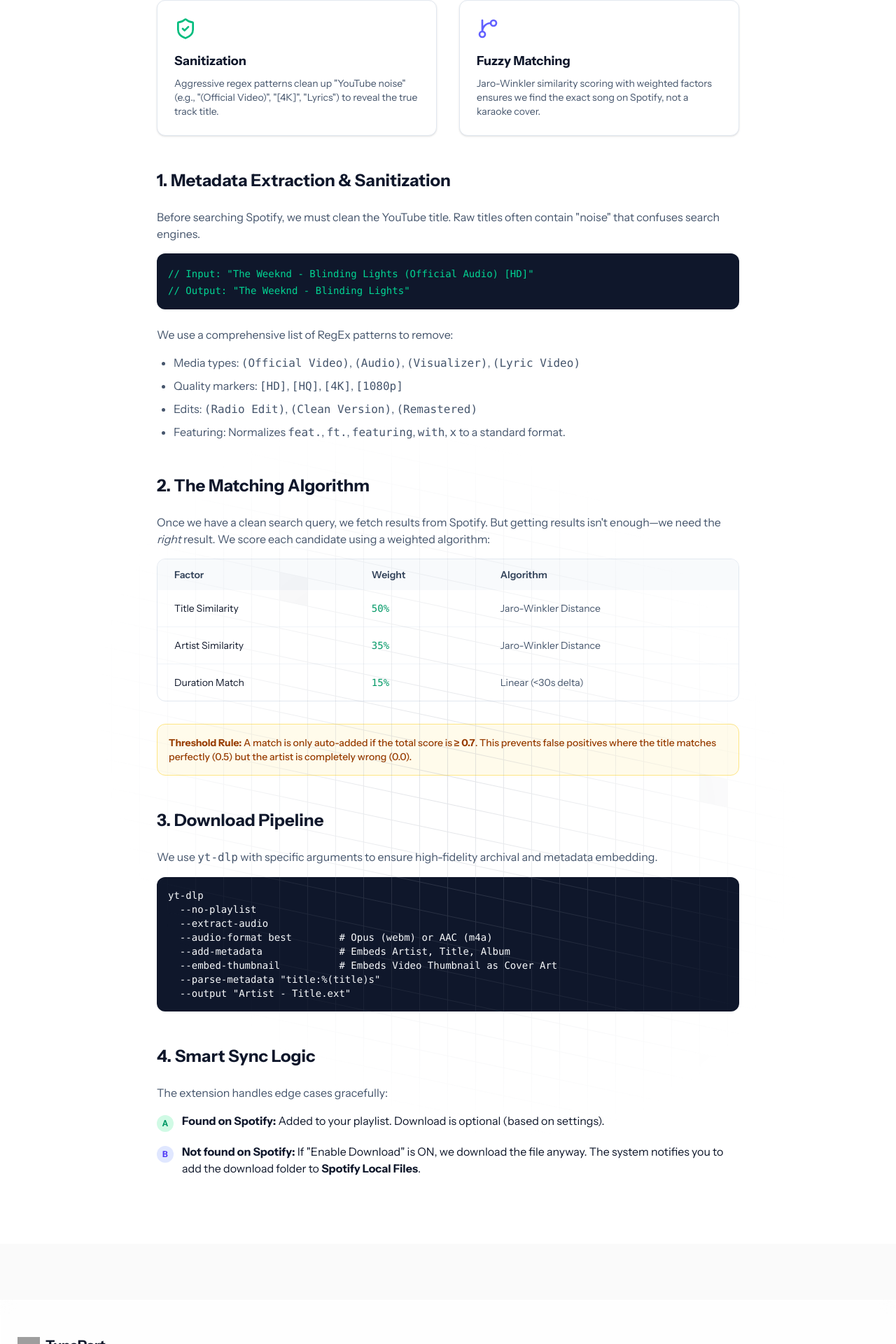
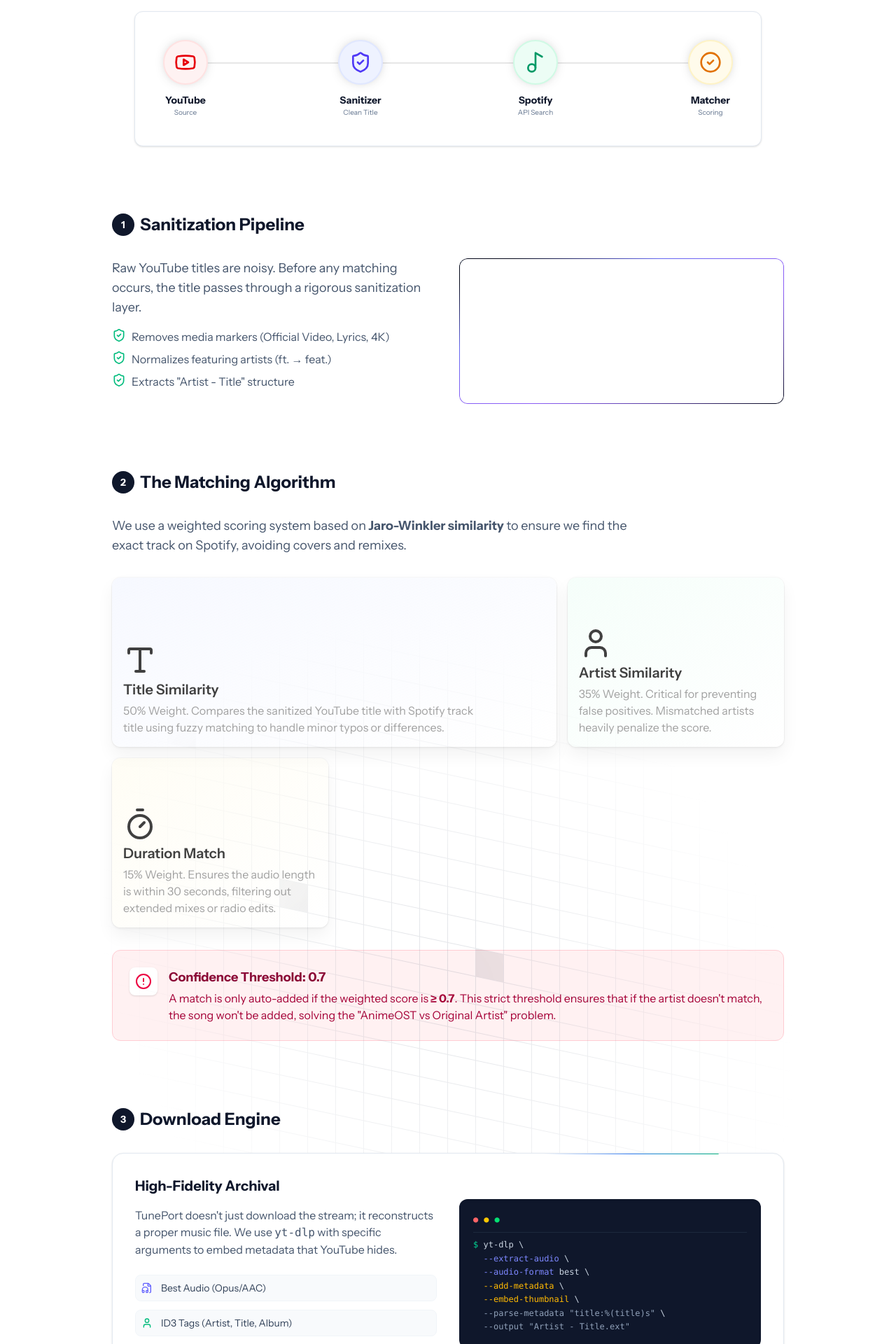
Before and after one commit to Microck/tuneport, a Next.js app in the folder website/: page /docs/how-it-works in a window 1280 px wide. Shown: the part 429-2349 px from the top of the page at 70% size. Built offline with nearby package versions, Linux system fonts and the light colour scheme; grey boxes are pictures that could not be loaded.

Commit message:
docs: add animated process flow diagram

```diff
--- a/website/src/app/docs/how-it-works/page.tsx
+++ b/website/src/app/docs/how-it-works/page.tsx
@@ -1,9 +1,13 @@
 import { Metadata } from "next";
 import Link from "next/link";
-import { ArrowLeft, Code2, GitBranch, Database, ShieldCheck, Terminal } from "lucide-react";
+import { ArrowLeft, Code2, GitBranch, ShieldCheck, Timer, Type, User, AlertCircle, FileAudio, Settings } from "lucide-react";
 import { Button } from "@/components/ui/button";
 import { AnimatedGridPattern } from "@/components/ui/animated-grid-pattern";
 import { TextAnimate } from "@/components/ui/text-animate";
+import { BentoGrid, BentoCard } from "@/components/ui/bento-grid";
+import { ShineBorder } from "@/components/ui/shine-border";
+import { BorderBeam } from "@/components/ui/border-beam";
+import { MatchingFlowDiagram } from "@/components/diagrams/matching-flow";
 import { cn } from "@/lib/utils";
 
 export const metadata: Metadata = {
@@ -25,7 +29,7 @@
         )}
       />
 
-      <div className="container mx-auto max-w-4xl px-4 sm:px-6 lg:px-8">
+      <div className="container mx-auto max-w-5xl px-4 sm:px-6 lg:px-8">
         <div className="mb-12">
           <Link href="/docs">
             <Button variant="ghost" className="gap-2 pl-0 text-slate-600 hover:bg-transparent hover:text-emerald-600">
@@ -35,7 +39,7 @@
           </Link>
         </div>
 
-        <div className="relative mb-16 text-center">
+        <div className="relative mb-20 text-center">
           <div className="inline-flex items-center rounded-full border border-indigo-200 bg-indigo-50 px-3 py-1 text-sm font-medium text-indigo-800 backdrop-blur-md mb-6">
             <Code2 className="h-4 w-4 mr-2" />
             System Internals
@@ -50,128 +54,164 @@
           </p>
         </div>
 
-        <div className="prose prose-slate lg:prose-lg max-w-none">
+        <div className="mb-24">
+          <MatchingFlowDiagram />
+        </div>
 
-          <div className="grid gap-8 md:grid-cols-2 mb-12 not-prose">
-            <div className="rounded-xl border border-slate-200 bg-white p-6 shadow-sm">
-              <ShieldCheck className="h-8 w-8 text-emerald-500 mb-4" />
-              <h3 className="text-lg font-bold text-slate-900 mb-2">Sanitization</h3>
-              <p className="text-slate-600 text-sm">
-                Aggressive regex patterns clean up "YouTube noise" (e.g., "(Official Video)", "[4K]", "Lyrics") to reveal the true track title.
+        <div className="mb-24">
+          <h2 className="text-2xl font-bold text-slate-900 mb-8 flex items-center gap-2">
+            <span className="flex items-center justify-center w-8 h-8 rounded-full bg-slate-900 text-white text-sm font-bold">1</span>
+            Sanitization Pipeline
+          </h2>
+
+          <div className="grid gap-8 lg:grid-cols-2">
+            <div className="prose prose-slate">
+              <p className="text-slate-600 text-lg mb-4">
+                Raw YouTube titles are noisy. Before any matching occurs, the title passes through a rigorous sanitization layer.
               </p>
+              <ul className="space-y-2 text-slate-600">
+                <li className="flex gap-2">
+                  <ShieldCheck className="h-5 w-5 text-emerald-500 flex-shrink-0" />
+                  <span>Removes media markers (Official Video, Lyrics, 4K)</span>
+                </li>
+                <li className="flex gap-2">
+                  <ShieldCheck className="h-5 w-5 text-emerald-500 flex-shrink-0" />
+                  <span>Normalizes featuring artists (ft. → feat.)</span>
+                </li>
+                <li className="flex gap-2">
+                  <ShieldCheck className="h-5 w-5 text-emerald-500 flex-shrink-0" />
+                  <span>Extracts "Artist - Title" structure</span>
+                </li>
+              </ul>
             </div>
-            <div className="rounded-xl border border-slate-200 bg-white p-6 shadow-sm">
-              <GitBranch className="h-8 w-8 text-indigo-500 mb-4" />
-              <h3 className="text-lg font-bold text-slate-900 mb-2">Fuzzy Matching</h3>
-              <p className="text-slate-600 text-sm">
-                Jaro-Winkler similarity scoring with weighted factors ensures we find the exact song on Spotify, not a karaoke cover.
-              </p>
+
+            <ShineBorder shineColor={["#6366f1", "#8b5cf6"]} className="relative overflow-hidden rounded-xl bg-slate-950 p-6 text-slate-50 shadow-xl">
+              <div className="font-mono text-sm space-y-4">
+                <div>
+                  <div className="text-slate-500 mb-1 text-xs uppercase tracking-wider">Input</div>
+                  <div className="text-red-300">"The Weeknd - Blinding Lights (Official Audio) [HD]"</div>
+                </div>
+                <div className="h-px bg-slate-800" />
+                <div>
+                  <div className="text-slate-500 mb-1 text-xs uppercase tracking-wider">Sanitized Output</div>
+                  <div className="text-emerald-300">"The Weeknd - Blinding Lights"</div>
+                </div>
+                <div className="h-px bg-slate-800" />
+                <div>
+                  <div className="text-slate-500 mb-1 text-xs uppercase tracking-wider">Extracted Metadata</div>
+                  <div className="text-indigo-300">
+                    Artist: "The Weeknd"<br/>
+                    Title: "Blinding Lights"
+                  </div>
+                </div>
+              </div>
+            </ShineBorder>
+          </div>
+        </div>
+
+        <div className="mb-24">
+          <h2 className="text-2xl font-bold text-slate-900 mb-8 flex items-center gap-2">
+            <span className="flex items-center justify-center w-8 h-8 rounded-full bg-slate-900 text-white text-sm font-bold">2</span>
+            The Matching Algorithm
+          </h2>
+          <p className="text-slate-600 text-lg mb-8 max-w-3xl">
+            We use a weighted scoring system based on <strong>Jaro-Winkler similarity</strong> to ensure we find the exact track on Spotify, avoiding covers and remixes.
+          </p>
+
+          <BentoGrid className="grid-rows-1 md:grid-rows-2 h-[500px]">
+            <BentoCard
+              name="Title Similarity"
+              className="md:col-span-2"
+              Icon={Type}
+              description="50% Weight. Compares the sanitized YouTube title with Spotify track title using fuzzy matching to handle minor typos or differences."
+              href="#"
+              cta="Core Metric"
+              background={<div className="absolute inset-0 bg-gradient-to-br from-indigo-50 to-transparent opacity-50" />}
+            />
+            <BentoCard
+              name="Artist Similarity"
+              className="md:col-span-1"
+              Icon={User}
+              description="35% Weight. Critical for preventing false positives. Mismatched artists heavily penalize the score."
+              href="#"
+              cta="Safety Check"
+              background={<div className="absolute inset-0 bg-gradient-to-br from-emerald-50 to-transparent opacity-50" />}
+            />
+            <BentoCard
+              name="Duration Match"
+              className="md:col-span-1"
+              Icon={Timer}
+              description="15% Weight. Ensures the audio length is within 30 seconds, filtering out extended mixes or radio edits."
+              href="#"
+              cta="Validation"
+              background={<div className="absolute inset-0 bg-gradient-to-br from-amber-50 to-transparent opacity-50" />}
+            />
+          </BentoGrid>
+
+          <div className="mt-8 rounded-xl border border-rose-200 bg-rose-50 p-6">
+            <div className="flex items-start gap-4">
+              <div className="p-2 bg-white rounded-lg shadow-sm">
+                <AlertCircle className="h-6 w-6 text-rose-600" />
+              </div>
+              <div>
+                <h3 className="text-lg font-bold text-rose-900 mb-1">Confidence Threshold: 0.7</h3>
+                <p className="text-rose-800">
+                  A match is only auto-added if the weighted score is <strong>&ge; 0.7</strong>. This strict threshold ensures that if the artist doesn't match, the song won't be added, solving the "AnimeOST vs Original Artist" problem.
+                </p>
+              </div>
             </div>
           </div>
+        </div>
 
-          <h2 className="flex items-center gap-2 text-2xl font-bold text-slate-900 mt-12 mb-6">
-            1. Metadata Extraction & Sanitization
+        <div className="mb-24">
+          <h2 className="text-2xl font-bold text-slate-900 mb-8 flex items-center gap-2">
+            <span className="flex items-center justify-center w-8 h-8 rounded-full bg-slate-900 text-white text-sm font-bold">3</span>
+            Download Engine
           </h2>
-          <p className="text-slate-600 mb-4">
-            Before searching Spotify, we must clean the YouTube title. Raw titles often contain "noise" that confuses search engines.
-          </p>
-          <div className="bg-slate-900 rounded-xl p-4 mb-6 overflow-x-auto">
-            <code className="text-sm font-mono text-emerald-400">
-              // Input: "The Weeknd - Blinding Lights (Official Audio) [HD]"<br/>
-              // Output: "The Weeknd - Blinding Lights"
-            </code>
+
+          <div className="relative overflow-hidden rounded-2xl border border-slate-200 bg-white p-8 shadow-sm">
+            <BorderBeam size={250} duration={12} delay={9} borderWidth={1.5} colorFrom="#10B981" colorTo="#3B82F6" />
+
+            <div className="grid gap-8 md:grid-cols-2 items-center">
+              <div>
+                <h3 className="text-xl font-bold text-slate-900 mb-4">High-Fidelity Archival</h3>
+                <p className="text-slate-600 mb-6">
+                  TunePort doesn't just download the stream; it reconstructs a proper music file. We use <code>yt-dlp</code> with specific arguments to embed metadata that YouTube hides.
+                </p>
+                <div className="space-y-3">
+                  <div className="flex items-center gap-3 text-sm text-slate-700 bg-slate-50 p-2 rounded-lg border border-slate-100">
+                    <FileAudio className="h-4 w-4 text-indigo-500" />
+                    <span>Best Audio (Opus/AAC)</span>
+                  </div>
+                  <div className="flex items-center gap-3 text-sm text-slate-700 bg-slate-50 p-2 rounded-lg border border-slate-100">
+                    <User className="h-4 w-4 text-emerald-500" />
+                    <span>ID3 Tags (Artist, Title, Album)</span>
+                  </div>
+                  <div className="flex items-center gap-3 text-sm text-slate-700 bg-slate-50 p-2 rounded-lg border border-slate-100">
+                    <Settings className="h-4 w-4 text-amber-500" />
+                    <span>Embedded Thumbnail Art</span>
+                  </div>
+                </div>
+              </div>
+
+              <div className="bg-slate-900 rounded-xl p-5 font-mono text-xs text-slate-300 leading-relaxed shadow-inner">
+                <div className="flex gap-2 mb-2 border-b border-slate-800 pb-2">
+                  <span className="text-red-400">●</span>
+                  <span className="text-yellow-400">●</span>
+                  <span className="text-green-400">●</span>
+                </div>
+                <span className="text-emerald-400">$</span> yt-dlp \<br/>
+                &nbsp;&nbsp;<span className="text-indigo-400">--extract-audio</span> \<br/>
+                &nbsp;&nbsp;<span className="text-indigo-400">--audio-format</span> best \<br/>
+                &nbsp;&nbsp;<span className="text-amber-400">--add-metadata</span> \<br/>
+                &nbsp;&nbsp;<span className="text-amber-400">--embed-thumbnail</span> \<br/>
+                &nbsp;&nbsp;<span className="text-slate-400">--parse-metadata "title:%(title)s"</span> \<br/>
+                &nbsp;&nbsp;<span className="text-slate-400">--output "Artist - Title.ext"</span>
+              </div>
+            </div>
           </div>
-          <p className="text-slate-600 mb-4">
-            We use a comprehensive list of RegEx patterns to remove:
-          </p>
-          <ul className="list-disc pl-6 mb-8 text-slate-600 space-y-2">
-            <li>Media types: <code>(Official Video)</code>, <code>(Audio)</code>, <code>(Visualizer)</code>, <code>(Lyric Video)</code></li>
-            <li>Quality markers: <code>[HD]</code>, <code>[HQ]</code>, <code>[4K]</code>, <code>[1080p]</code></li>
-            <li>Edits: <code>(Radio Edit)</code>, <code>(Clean Version)</code>, <code>(Remastered)</code></li>
-            <li>Featuring: Normalizes <code>feat.</code>, <code>ft.</code>, <code>featuring</code>, <code>with</code>, <code>x</code> to a standard format.</li>
-          </ul>
+        </div>
 
-          <h2 className="flex items-center gap-2 text-2xl font-bold text-slate-900 mt-12 mb-6">
-            2. The Matching Algorithm
-          </h2>
-          <p className="text-slate-600 mb-4">
-            Once we have a clean search query, we fetch results from Spotify. But getting results isn't enough—we need the <em>right</em> result. We score each candidate using a weighted algorithm:
-          </p>
-
-          <div className="bg-white border border-slate-200 rounded-xl overflow-hidden mb-8">
-            <table className="w-full text-left text-sm">
-              <thead className="bg-slate-50 text-slate-700">
-                <tr>
-                  <th className="px-6 py-3 font-semibold">Factor</th>
-                  <th className="px-6 py-3 font-semibold">Weight</th>
-                  <th className="px-6 py-3 font-semibold">Algorithm</th>
-                </tr>
-              </thead>
-              <tbody className="divide-y divide-slate-100">
-                <tr>
-                  <td className="px-6 py-4">Title Similarity</td>
-                  <td className="px-6 py-4 font-mono text-emerald-600">50%</td>
-                  <td className="px-6 py-4 text-slate-600">Jaro-Winkler Distance</td>
-                </tr>
-                <tr>
-                  <td className="px-6 py-4">Artist Similarity</td>
-                  <td className="px-6 py-4 font-mono text-emerald-600">35%</td>
-                  <td className="px-6 py-4 text-slate-600">Jaro-Winkler Distance</td>
-                </tr>
-                <tr>
-                  <td className="px-6 py-4">Duration Match</td>
-                  <td className="px-6 py-4 font-mono text-emerald-600">15%</td>
-                  <td className="px-6 py-4 text-slate-600">Linear (&lt;30s delta)</td>
-                </tr>
-              </tbody>
-            </table>
-          </div>
-
-          <div className="bg-amber-50 border border-amber-200 rounded-xl p-4 mb-8">
-            <p className="text-amber-800 text-sm font-medium">
-              <strong>Threshold Rule:</strong> A match is only auto-added if the total score is <strong>&ge; 0.7</strong>. This prevents false positives where the title matches perfectly (0.5) but the artist is completely wrong (0.0).
-            </p>
-          </div>
-
-          <h2 className="flex items-center gap-2 text-2xl font-bold text-slate-900 mt-12 mb-6">
-            3. Download Pipeline
-          </h2>
-          <p className="text-slate-600 mb-4">
-            We use <code>yt-dlp</code> with specific arguments to ensure high-fidelity archival and metadata embedding.
-          </p>
-          <div className="bg-slate-900 text-slate-50 p-4 rounded-xl overflow-x-auto text-sm font-mono mb-8">
-            <pre><code>{`yt-dlp
-  --no-playlist
-  --extract-audio
-  --audio-format best        # Opus (webm) or AAC (m4a)
-  --add-metadata             # Embeds Artist, Title, Album
-  --embed-thumbnail          # Embeds Video Thumbnail as Cover Art
-  --parse-metadata "title:%(title)s"
-  --output "Artist - Title.ext"`}</code></pre>
-          </div>
-
-          <h2 className="flex items-center gap-2 text-2xl font-bold text-slate-900 mt-12 mb-6">
-            4. Smart Sync Logic
-          </h2>
-          <p className="text-slate-600 mb-4">
-            The extension handles edge cases gracefully:
-          </p>
-          <ul className="space-y-4">
-            <li className="flex gap-3">
-              <div className="mt-1 min-w-6 h-6 rounded-full bg-emerald-100 flex items-center justify-center text-emerald-600 text-xs font-bold">A</div>
-              <div>
-                <strong className="text-slate-900">Found on Spotify:</strong> Added to your playlist. Download is optional (based on settings).
-              </div>
-            </li>
-            <li className="flex gap-3">
-              <div className="mt-1 min-w-6 h-6 rounded-full bg-indigo-100 flex items-center justify-center text-indigo-600 text-xs font-bold">B</div>
-              <div>
-                <strong className="text-slate-900">Not found on Spotify:</strong> If "Enable Download" is ON, we download the file anyway. The system notifies you to add the download folder to <strong>Spotify Local Files</strong>.
-              </div>
-            </li>
-          </ul>
-
-        </div>
       </div>
     </div>
   );
--- /dev/null
+++ b/website/src/components/diagrams/matching-flow.tsx
@@ -0,0 +1,104 @@
+"use client";
+
+import React, { useRef } from "react";
+import { AnimatedBeam } from "@/components/ui/animated-beam";
+import { Youtube, ShieldCheck, Music2, CheckCircle2 } from "lucide-react";
+import { cn } from "@/lib/utils";
+
+const Circle = React.forwardRef<HTMLDivElement, { className?: string; children?: React.ReactNode }>(
+  ({ className, children }, ref) => {
+    return (
+      <div
+        ref={ref}
+        className={cn(
+          "z-10 flex h-16 w-16 items-center justify-center rounded-full border-2 bg-white p-3 shadow-[0_0_20px_-12px_rgba(0,0,0,0.8)]",
+          className,
+        )}
+      >
+        {children}
+      </div>
+    );
+  },
+);
+
+Circle.displayName = "Circle";
+
+export function MatchingFlowDiagram() {
+  const containerRef = useRef<HTMLDivElement>(null);
+  const div1Ref = useRef<HTMLDivElement>(null);
+  const div2Ref = useRef<HTMLDivElement>(null);
+  const div3Ref = useRef<HTMLDivElement>(null);
+  const div4Ref = useRef<HTMLDivElement>(null);
+
+  return (
+    <div
+      className="relative flex w-full max-w-4xl mx-auto items-center justify-center overflow-hidden rounded-xl border border-slate-200 bg-white p-10 md:shadow-sm"
+      ref={containerRef}
+    >
+      <div className="flex h-full w-full flex-row items-center justify-between gap-4 md:gap-10">
+
+        <div className="flex flex-col items-center gap-3 z-10">
+           <Circle ref={div1Ref} className="border-red-100 bg-red-50 text-red-600">
+             <Youtube className="h-8 w-8" />
+           </Circle>
+           <div className="text-center">
+             <div className="text-sm font-bold text-slate-900">YouTube</div>
+             <div className="text-[10px] text-slate-500">Source</div>
+           </div>
+        </div>
+
+        <div className="flex flex-col items-center gap-3 z-10">
+           <Circle ref={div2Ref} className="border-indigo-100 bg-indigo-50 text-indigo-600">
+             <ShieldCheck className="h-8 w-8" />
+           </Circle>
+           <div className="text-center">
+             <div className="text-sm font-bold text-slate-900">Sanitizer</div>
+             <div className="text-[10px] text-slate-500">Clean Title</div>
+           </div>
+        </div>
+
+        <div className="flex flex-col items-center gap-3 z-10">
+           <Circle ref={div3Ref} className="border-emerald-100 bg-emerald-50 text-emerald-600">
+             <Music2 className="h-8 w-8" />
+           </Circle>
+           <div className="text-center">
+             <div className="text-sm font-bold text-slate-900">Spotify</div>
+             <div className="text-[10px] text-slate-500">API Search</div>
+           </div>
+        </div>
+
+        <div className="flex flex-col items-center gap-3 z-10">
+           <Circle ref={div4Ref} className="border-amber-100 bg-amber-50 text-amber-600">
+             <CheckCircle2 className="h-8 w-8" />
+           </Circle>
+           <div className="text-center">
+             <div className="text-sm font-bold text-slate-900">Matcher</div>
+             <div className="text-[10px] text-slate-500">Scoring</div>
+           </div>
+        </div>
+
+      </div>
+
+      <AnimatedBeam
+        containerRef={containerRef}
+        fromRef={div1Ref}
+        toRef={div2Ref}
+        duration={3}
+      />
+      <AnimatedBeam
+        containerRef={containerRef}
+        fromRef={div2Ref}
+        toRef={div3Ref}
+        duration={3}
+        delay={1.5}
+      />
+      <AnimatedBeam
+        containerRef={containerRef}
+        fromRef={div3Ref}
+        toRef={div4Ref}
+        duration={3}
+        delay={3}
+      />
+    </div>
+  );
+}
```
